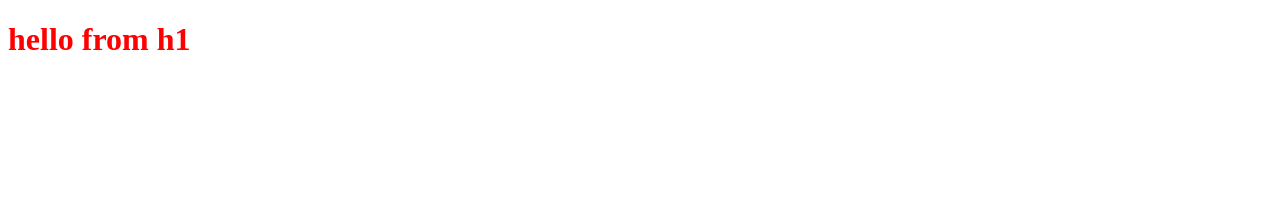
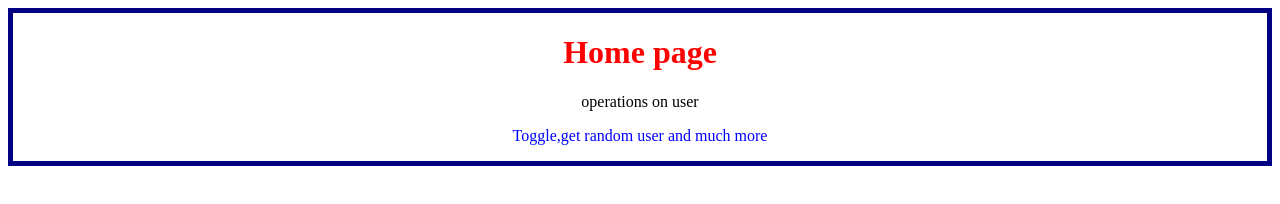
Before and after one commit to Mounika-540/autosuggest, a website: page frontend/index.html in a window 1280 px wide. Drawn offline with Linux system fonts and the light colour scheme.

Commit message:
upated list

```diff
--- a/frontend/index.css
+++ b/frontend/index.css
@@ -1,3 +1,17 @@
 h1{
     color : red;
 }
+  #home-intro{
+    text-align: center;
+
+    /* border: 5px;
+    //border-color: black;
+    border-style: solid;*/
+    border: 5px solid navy;
+  }
+     #home-intro:hover{
+        background-color: palevioletred;
+     }
+    #p2{
+        color: blue;
+    }
--- a/frontend/index.html
+++ b/frontend/index.html
@@ -7,7 +7,10 @@
     <link rel="stylesheet" href ="index.css">
 </head>
 <body>
-    <h1>hello from h1</h1>
+    <div id="home-intro">
+    <h1>Home page</h1>
+    <p id="p1">operations on user</p>
+    <p id="p2">Toggle,get random user and much more</p>
     <script sr="index.js"></script>
 
 </body>
--- a/frontend/index.js
+++ b/frontend/index.js
@@ -1,2 +1,2 @@
 console.log("Hello from js");
-alert("hello from js");
+//alert("hello from js");
```
